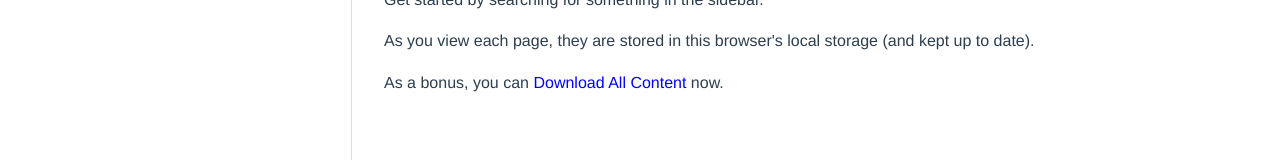
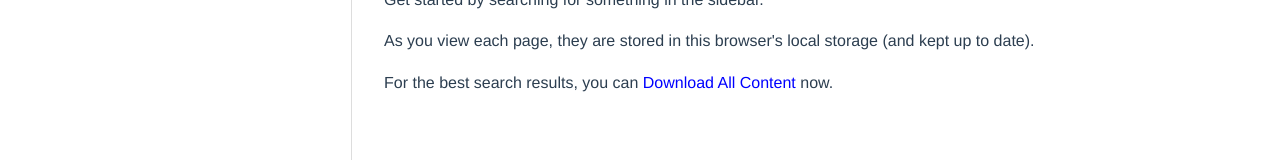
Before and after one commit to dallasread/fastfluence, a Vue app: page /#/ in a window 1280 px wide. Both pictures are taken after typing "https://example.com", "name@example.com", "Sample123", "https://example.com" into the empty fields and a click on the button "Log In!". Shown: the part 135-295 px from the top of the page. Built offline with nearby package versions, Linux system fonts and the light colour scheme; no server answers.

Commit message:
Add a reason for downloading content

```diff
--- a/src/components/Home.vue
+++ b/src/components/Home.vue
@@ -4,7 +4,7 @@
     <p v-if="app.pages.length"><strong>Your Fastfluence is ready!</strong></p>
     <p>Get started by <a href="javascript:;" @click="app.toggleNav(true)" class="mobile-only">searching</a><span class="desktop-only">searching</span> for something in the sidebar.</p>
     <p>As you view each page, they are stored in this browser's local storage (and kept up to date).</p>
-    <p>As a bonus, you can <a href="javascript:;" @click="app.updateAllPages()">Download All Content</a> now.</p>
+    <p>For the best search results, you can <a href="javascript:;" @click="app.updateAllPages()">Download All Content</a> now.</p>
   </div>
 </template>
 
```
